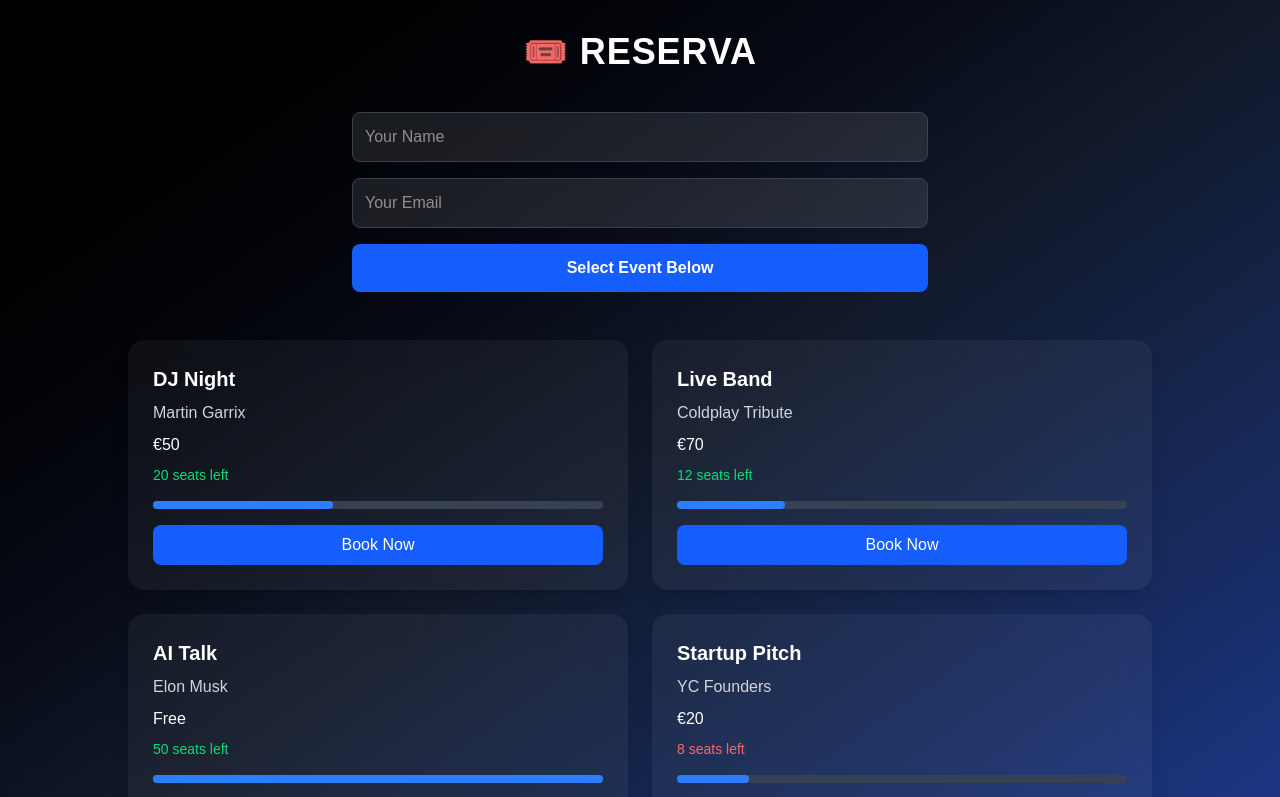
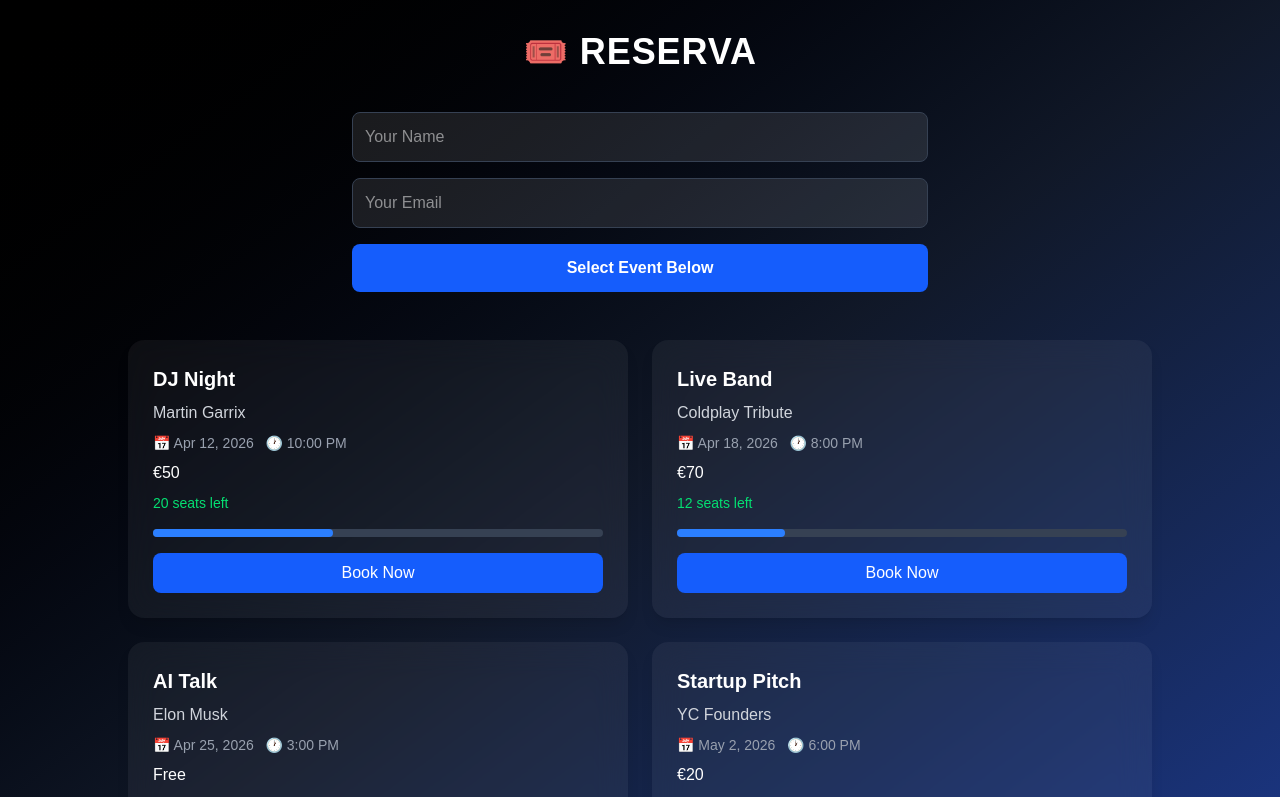
Before and after one commit to Sarthak22101992/event-booking-app, a Next.js app: page / in a window 1280 px wide. Shown: the top 797 px of the page. Built offline with nearby package versions, Linux system fonts and the light colour scheme.

Commit message:
Add date and time to event cards and confirmation email

```diff
--- a/app/api/send/route.ts
+++ b/app/api/send/route.ts
@@ -3,14 +3,14 @@ import { Resend } from "resend";
 const resend = new Resend(process.env.RESEND_API_KEY);
 
 export async function POST(req: Request) {
-    const { email, name, event } = await req.json();
+    const { email, name, event, date, time } = await req.json();
 
     try {
         const data = await resend.emails.send({
             from: "onboarding@resend.dev",
             to: email,
             subject: "Booking Confirmed 🎉",
-            html: `<p>Hi ${name}, your booking for <b>${event}</b> is confirmed!</p>`,
+            html: `<p>Hi ${name}, your booking for <b>${event}</b> is confirmed!</p><p>📅 ${date} &nbsp; 🕐 ${time}</p>`,
         });
 
         return Response.json(data);
--- a/app/page.tsx
+++ b/app/page.tsx
@@ -15,28 +15,36 @@ export default function Home() {
       artist: "Martin Garrix",
       price: "€50",
       seats: 20,
+      date: "Apr 12, 2026",
+      time: "10:00 PM",
     },
     {
       title: "Live Band",
       artist: "Coldplay Tribute",
       price: "€70",
       seats: 12,
+      date: "Apr 18, 2026",
+      time: "8:00 PM",
     },
     {
       title: "AI Talk",
       artist: "Elon Musk",
       price: "Free",
       seats: 50,
+      date: "Apr 25, 2026",
+      time: "3:00 PM",
     },
     {
       title: "Startup Pitch",
       artist: "YC Founders",
       price: "€20",
       seats: 8,
+      date: "May 2, 2026",
+      time: "6:00 PM",
     },
   ]);
 
-  const handleBooking = async (eventTitle: string) => {
+  const handleBooking = async (eventTitle: string, eventDate: string, eventTime: string) => {
     if (!name || !email) {
       alert("Please enter name & email first");
       return;
@@ -55,6 +63,8 @@ export default function Home() {
           name,
           email,
           event: eventTitle,
+          date: eventDate,
+          time: eventTime,
         }),
       });
 
@@ -124,6 +134,7 @@ export default function Home() {
           >
             <h2 className="text-xl font-semibold mb-2">{event.title}</h2>
             <p className="text-gray-300 mb-2">{event.artist}</p>
+            <p className="text-gray-400 text-sm mb-2">📅 {event.date} &nbsp; 🕐 {event.time}</p>
             <p className="mb-2">{event.price}</p>
 
             <p
@@ -143,7 +154,7 @@ export default function Home() {
             </div>
 
             <button
-              onClick={() => handleBooking(event.title)}
+              onClick={() => handleBooking(event.title, event.date, event.time)}
               disabled={loading || event.seats === 0}
               className={`w-full py-2 rounded-lg transition-all duration-200
               ${selectedEvent === event.title
```
